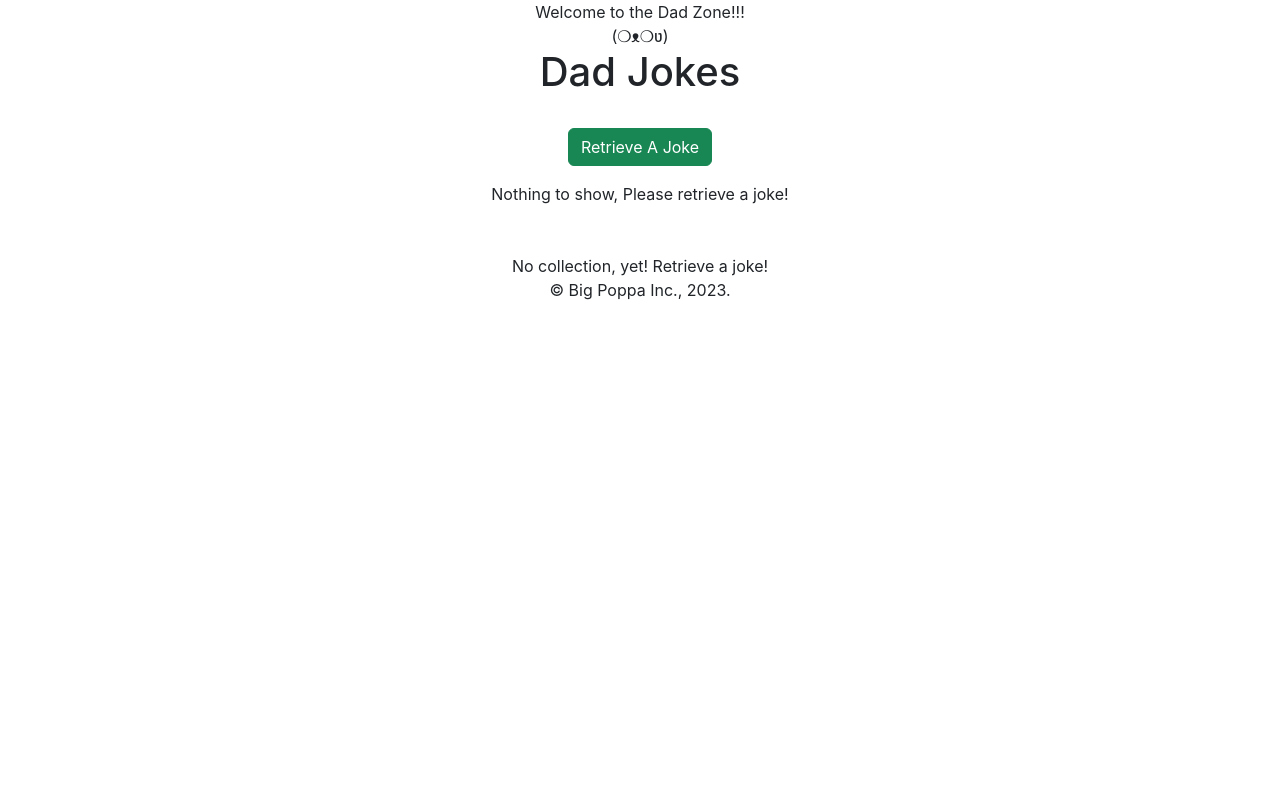
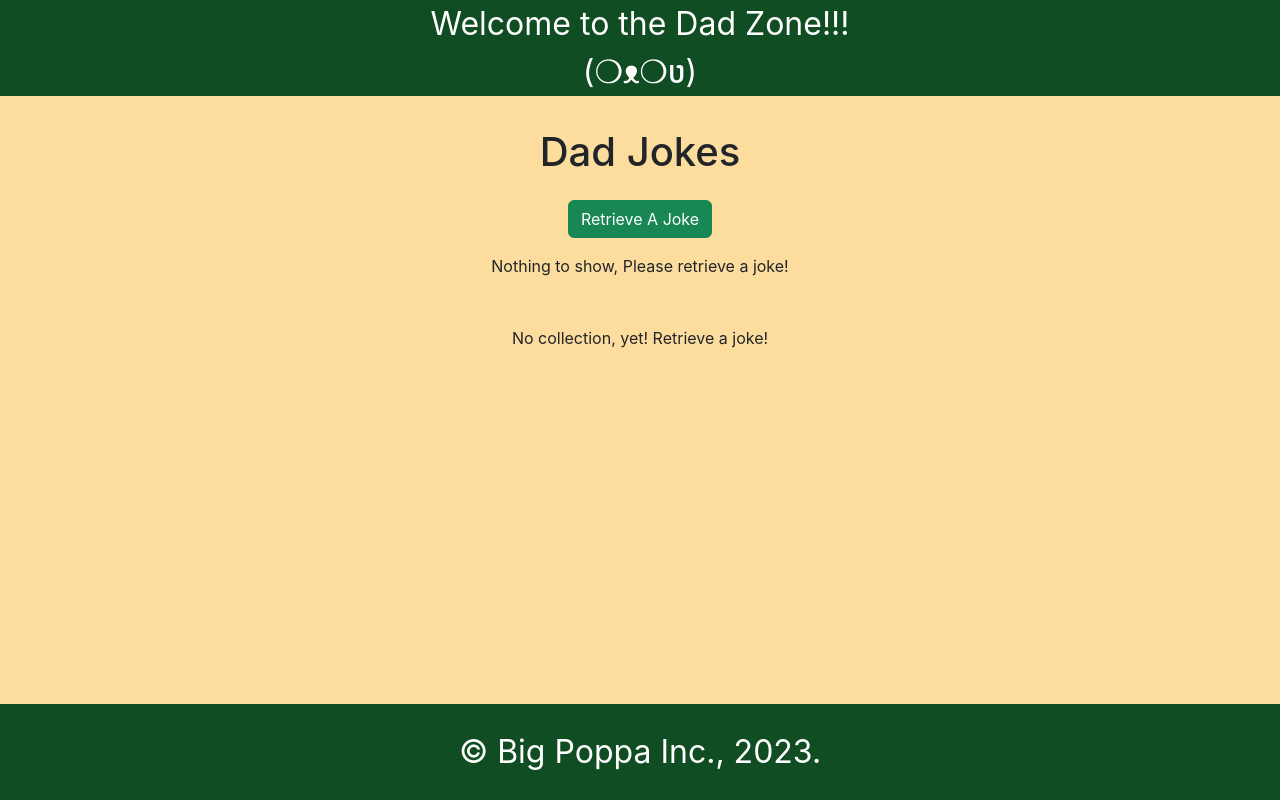
Before and after one commit to khnguyen88/api-usage-demo-658, a React (Create React App) app: page / in a window 1280 px wide. Built offline with nearby package versions, Linux system fonts and the light colour scheme.

Commit message:
Added styles for the elements in the App component and Joke component templates.

```diff
--- a/src/App.css
+++ b/src/App.css
@@ -1,8 +1,10 @@
 .App {
   text-align: center;
+  min-height: 100vh;
+  overflow: auto;
 }
 
-.App-logo {
+/* .App-logo {
   height: 40vmin;
   pointer-events: none;
 }
@@ -11,9 +13,9 @@
   .App-logo {
     animation: App-logo-spin infinite 20s linear;
   }
-}
+} */
 
-.App-header {
+/* .App-header {
   background-color: #282c34;
   min-height: 100vh;
   display: flex;
@@ -22,23 +24,57 @@
   justify-content: center;
   font-size: calc(10px + 2vmin);
   color: white;
-}
+} */
 
-.App-link {
+/* .App-link {
   color: #61dafb;
-}
+} */
 
-@keyframes App-logo-spin {
+/* @keyframes App-logo-spin {
   from {
     transform: rotate(0deg);
   }
   to {
     transform: rotate(360deg);
   }
+} */
+
+
+/* App CSS */
+.app-header {
+  background-color: #104d22;
+  height: 3em;
+  display: flex;
+  flex-direction: column;
+  align-items: center;
+  justify-content: center;
+  font-size: 2em;
+  color: white;
+}
+
+.app-main{
+  min-height: calc(100vh - 12em);
+  background-color: #fddd9e;
+}
+
+.app-footer {
+  background-color: #104d22;
+  height: 3em;
+  display: flex;
+  flex-direction: column;
+  align-items: center;
+  justify-content: center;
+  font-size: 2em;
+  color: white;
+}
+
+/* Jokes CSS */
+.title-container {
+  padding-top: 2em;
 }
 
 .button-container{
-  margin-top: 2em;
+  padding-top: 1em;
   display: flex;
   flex-direction: column;
   align-items: center;
@@ -50,13 +86,32 @@
 }
 
 .jokes-container {
-    margin-top: 3em;
-    display: flex;
-    flex-direction: column;
-    align-items: center;
-    justify-content: center;
+  margin-top: 3em;
+  display: flex;
+  flex-direction: column;
+  align-items: center;
+  justify-content: center;
+  padding-bottom: 3em;
 }
 
 .jokes-table {
   width: 90vw;
+  border-color: #111;
 }
+
+thead{
+  background-color: #dbc08b;
+  font-size: 1.25rem;
+}
+
+/* Table row colors, stripped */
+/* Reference: https: //stackoverflow.com/questions/74106487/i-want-to-make-striped-color-table-in-react-js-i-use-map-function */
+tbody tr:nth-child(odd) {
+  background-color: #f2ce62;
+  color: #111;
+}
+
+tbody tr:nth-child(even) {
+  background-color: #dbc08b;
+  color: #111;
+}
```
